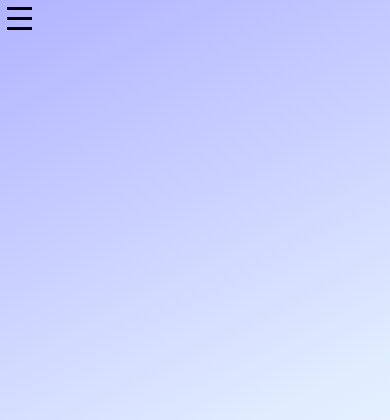
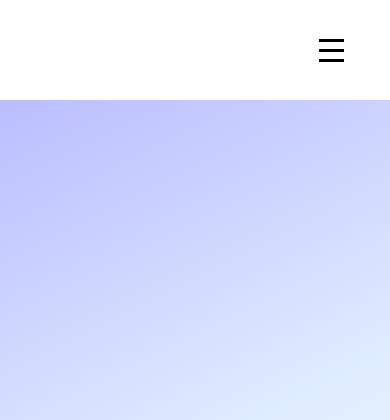
Before and after one commit to rolex9799/vipdent_ver2, a PHP site: page /index.php?pg=navbar in a window 390 px wide; the page is wider, and only the part inside the window is pictured. Shown: the top 420 px of that part. Run offline with PHP 8.4, Linux system fonts and the light colour scheme; data that the repository does not hold is empty.

Commit message:
Nav-bar update
navbar update

```diff
--- a/navbar.css
+++ b/navbar.css
@@ -74,6 +74,10 @@ nav .nav-logo {
           justify-content: flex-end;
 }
 
+nav .nav-logo-responsive {
+  display: none;
+}
+
 .burger {
   display: none;
   cursor: pointer;
@@ -88,11 +92,24 @@ nav .nav-logo {
   transition: all 0.3s ease;
 }
 
+.logo_and_burger {
+  display: -webkit-box;
+  display: -ms-flexbox;
+  display: flex;
+  -webkit-box-align: center;
+      -ms-flex-align: center;
+          align-items: center;
+  margin: auto;
+  padding-left: 70%;
+}
+
 @media screen and (max-width: 820px) {
   nav {
     display: -webkit-box;
     display: -ms-flexbox;
     display: flex;
+    height: 100px;
+    background-color: white;
   }
   nav ul {
     position: absolute;
@@ -124,7 +141,32 @@ nav .nav-logo {
 .nav-active {
   -webkit-transform: translateX(0%);
           transform: translateX(0%);
-  margin-top: 30px;
+}
+
+@-webkit-keyframes navLinkFade {
+  from {
+    opacity: 0;
+    -webkit-transform: translateX(50px);
+            transform: translateX(50px);
+  }
+  to {
+    opacity: 1;
+    -webkit-transform: translateX(0px);
+            transform: translateX(0px);
+  }
+}
+
+@keyframes navLinkFade {
+  from {
+    opacity: 0;
+    -webkit-transform: translateX(50px);
+            transform: translateX(50px);
+  }
+  to {
+    opacity: 1;
+    -webkit-transform: translateX(0px);
+            transform: translateX(0px);
+  }
 }
 
 .toggle .line1 {
--- a/partials/nav-top.php
+++ b/partials/nav-top.php
@@ -1,4 +1,5 @@
 <nav class="navigation-bar">
+
 
 <ul>
 <img class="nav-logo" src="assets/logo/logo.png"></img>
@@ -10,6 +11,8 @@
 </ul>
 
 
+<div class="logo_and_burger">
+<img class="nav-logo-responsive" src="assets/logo/logo.png"></img>
 
 <div class="burger">
 
@@ -18,4 +21,8 @@
 <div class="line3"></div>
 
 </div>
+
+
+</div>
+
 </nav>
```
Also changed, not shown: navbar.scss (+32 -2 lines), 1 other file.
